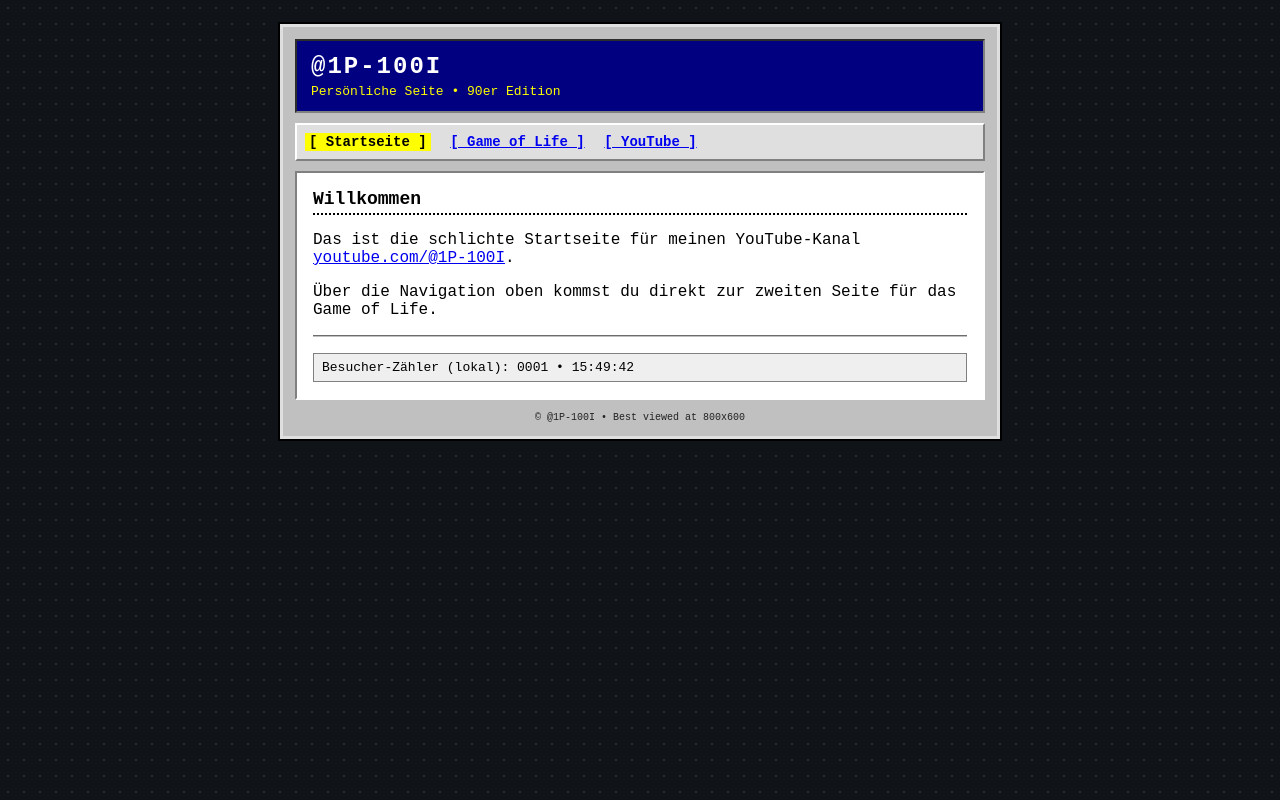
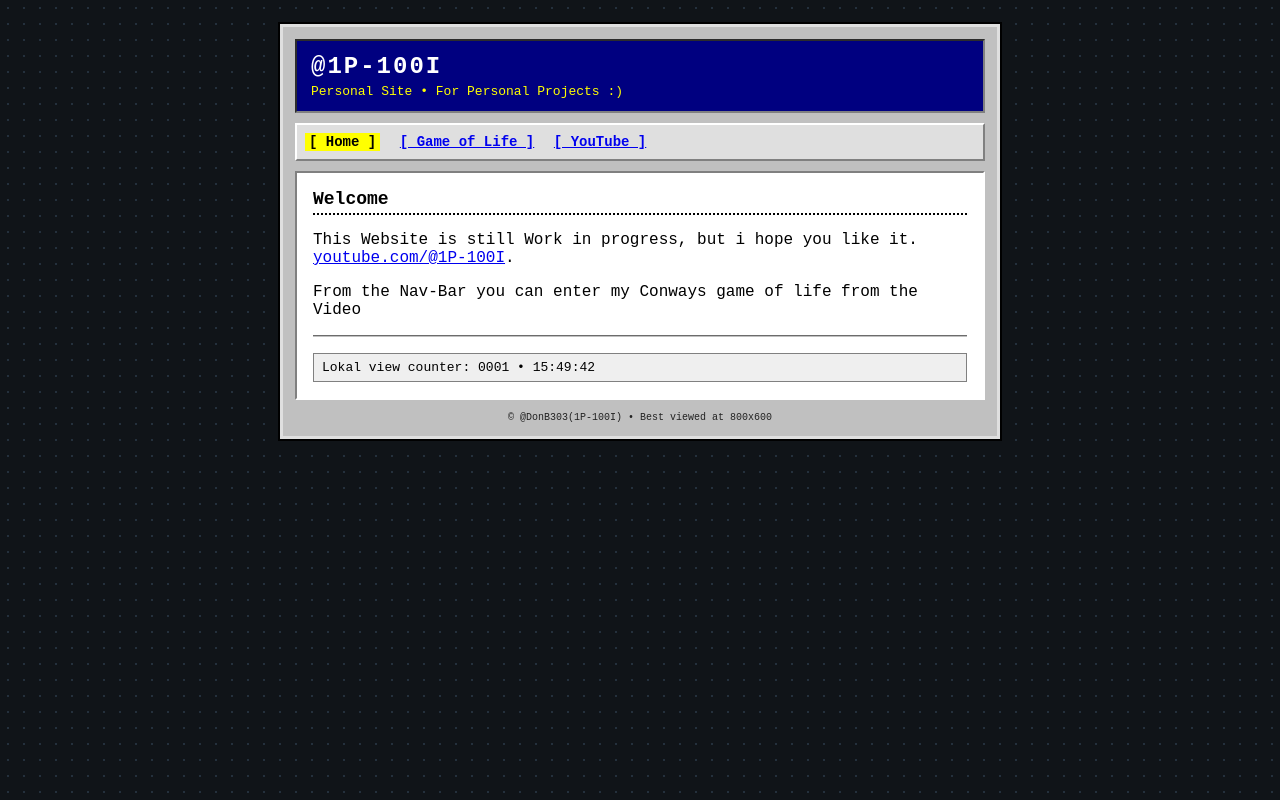
Before and after one commit to DonB303YT/DonB303YT.github.io, a plain HTML site: page index.html in a window 1280 px wide. Drawn offline with Linux system fonts and the light colour scheme.

Commit message:
Update text and language in index.html

```diff
--- a/index.html
+++ b/index.html
@@ -10,35 +10,35 @@
   <div class="page-wrapper">
     <header class="site-header">
       <h1>@1P-100I</h1>
-      <p class="subtitle">Persönliche Seite &bull; 90er Edition</p>
+      <p class="subtitle">Personal Site &bull; For Personal Projects :)</p>
     </header>
 
     <nav class="nav-bar">
-      <a href="index.html" class="active">[ Startseite ]</a>
+      <a href="index.html" class="active">[ Home ]</a>
       <a href="game-of-life.html">[ Game of Life ]</a>
       <a href="https://www.youtube.com/@1P-100I" target="_blank" rel="noopener noreferrer">[ YouTube ]</a>
     </nav>
 
     <main class="content-box">
-      <h2>Willkommen</h2>
+      <h2>Welcome</h2>
       <p>
-        Das ist die schlichte Startseite für meinen YouTube-Kanal
+        This Website is still Work in progress, but i hope you like it.
         <a href="https://www.youtube.com/@1P-100I" target="_blank" rel="noopener noreferrer">youtube.com/@1P-100I</a>.
       </p>
       <p>
-        Über die Navigation oben kommst du direkt zur zweiten Seite für das Game of Life.
+        From the Nav-Bar you can enter my Conways game of life from the Video <a href="https://www.youtube.com/watch?v=ub82Xb1C8os" target="_blank" rel="noopener noreferrer"></a>
       </p>
 
       <hr class="retro-hr">
 
       <p class="status-line">
-        Besucher-Zähler (lokal): <span id="visit-count">1</span> &bull;
+        Lokal view counter: <span id="visit-count">1</span> &bull;
         <span id="clock">--:--:--</span>
       </p>
     </main>
 
     <footer class="site-footer">
-      <small>&copy; @1P-100I &bull; Best viewed at 800x600</small>
+      <small>&copy; @DonB303(1P-100I) &bull; Best viewed at 800x600</small>
     </footer>
   </div>
 
```
